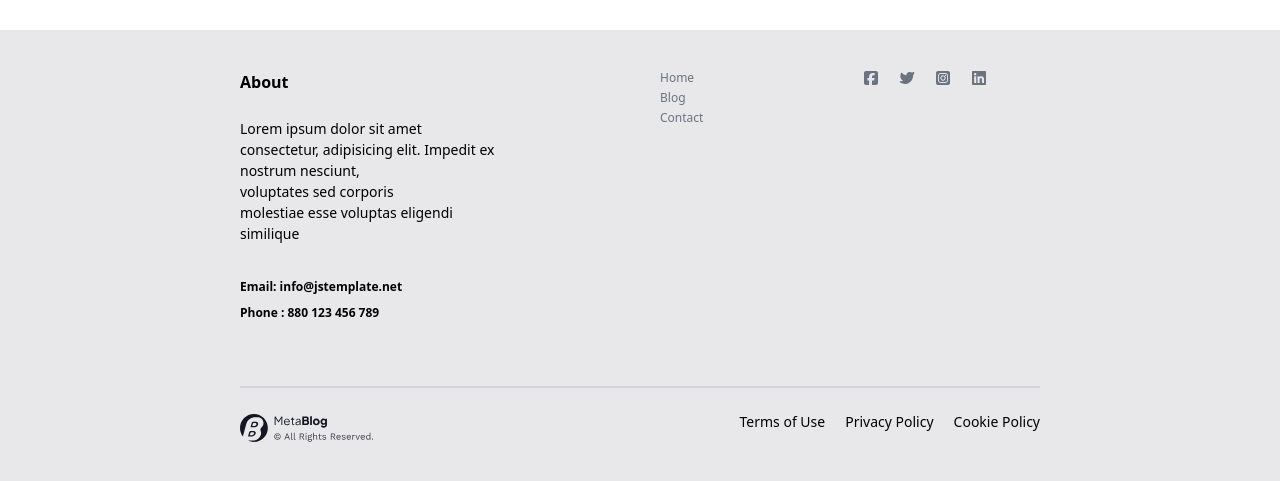
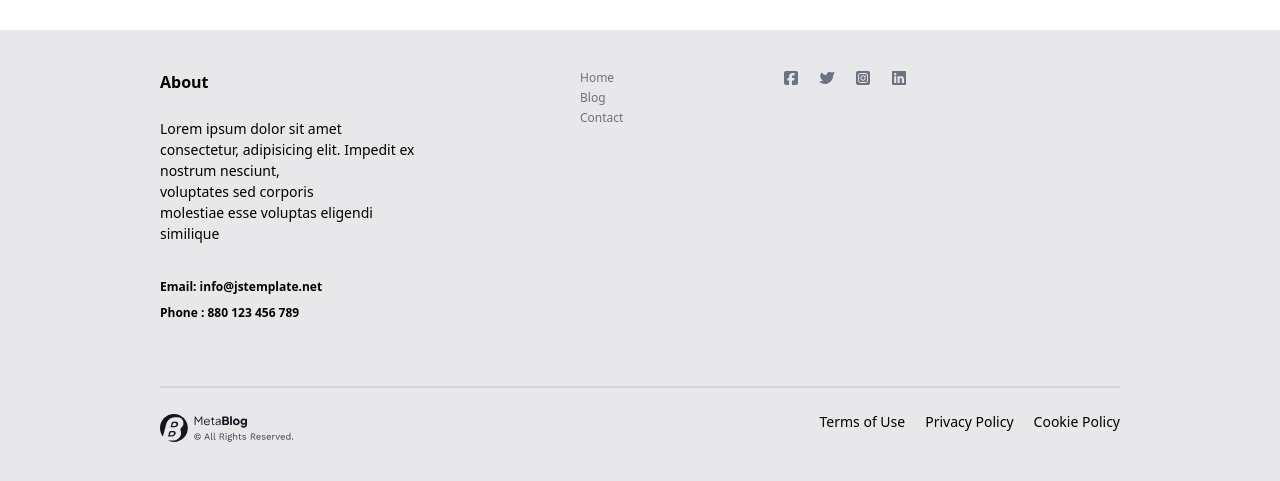
Before and after one commit to Dwjrgal/blog-app, a Next.js app: page /blog in a window 1280 px wide. Shown: the part 311-792 px from the top of the page. Built offline with nearby package versions, Linux system fonts and the light colour scheme; no server answers.

Commit message:
some changes

```diff
--- a/src/components/content/trending.jsx
+++ b/src/components/content/trending.jsx
@@ -1,28 +1,5 @@
 import React, { useEffect, useState } from "react";
 import Link from "next/link";
-
-// const cards = [
-//   {
-//     title: "technology",
-//     text: "The Impact of Technology on the Workplace: How Technology is Changing",
-//     img: "./images/post-card-overlay.svg",
-//   },
-//   {
-//     title: "technology",
-//     text: "The Impact of Technology on the Workplace: How Technology is Changing",
-//     img: "./images/post-card-overlay.png",
-//   },
-//   {
-//     title: "technology",
-//     text: "The Impact of Technology on the Workplace: How Technology is Changing",
-//     img: "/images/rec.png",
-//   },
-//   {
-//     title: "technology",
-//     text: "The Impact of Technology on the Workplace: How Technology is Changing",
-//     img: "/images/rec-2.png",
-//   },
-// ];
 
 const Trending = () => {
   const [cards, setCards] = useState([]);
@@ -52,10 +29,10 @@ const Trending = () => {
                     src={cards.social_image}
                   />
                   <div className="pl-2">
-                    <p className="text-[11px] h-5 w-24  text-blue rounded-md text-center bg-indigo-400 text-white font-extralight absolute top-28">
+                    <p className="md:text-[11px] h-5 md:w-24  text-blue rounded-md text-center bg-indigo-400 text-white font-extralight absolute top-28">
                       {cards.type_of}
                     </p>
-                    <h5 className="text-sm w-48 text-white font-bold absolute top-32 pt-4">
+                    <h5 className="md:text-sm w-48 text-xs text-white font-bold absolute top-32 pt-4">
                       {cards.title}
                     </h5>
                   </div>
--- a/src/components/footer/index.jsx
+++ b/src/components/footer/index.jsx
@@ -6,7 +6,7 @@ import About from "./about";
 const Footer = () => {
   return (
     <div className="flex flex-col px-40 bg-[#E8E8EA] pt-10">
-      <div className="flex gap-20 items-center mx-20">
+      <div className="flex gap-20 items-center mx-18">
         <About />
       </div>
       <Links />
--- a/src/components/footer/links.jsx
+++ b/src/components/footer/links.jsx
@@ -2,7 +2,7 @@ import React from "react";
 
 const Links = () => {
   return (
-    <div className="md:flex md:justify-between my-16 border-t-2 pt-6 border-zinc-300 mx-20">
+    <div className="md:flex md:justify-between my-16 border-t-2 pt-6 border-zinc-300 mx-18">
       <img className="h-8" src="./images/Copyright Info.svg" alt="" />
       <ul className="md:flex gap-5 hidden md:text-sm">
         <li>Terms of Use</li>
```
